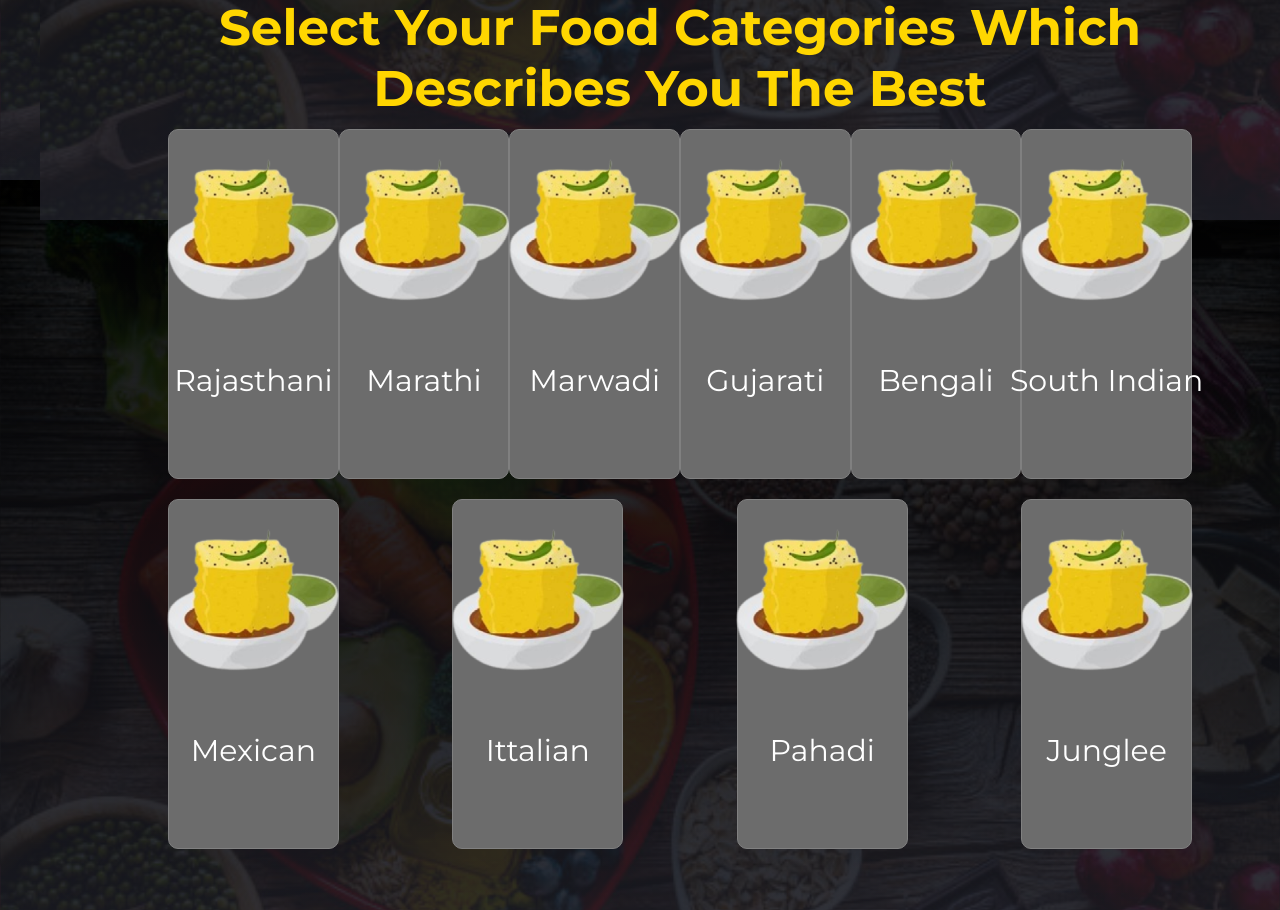
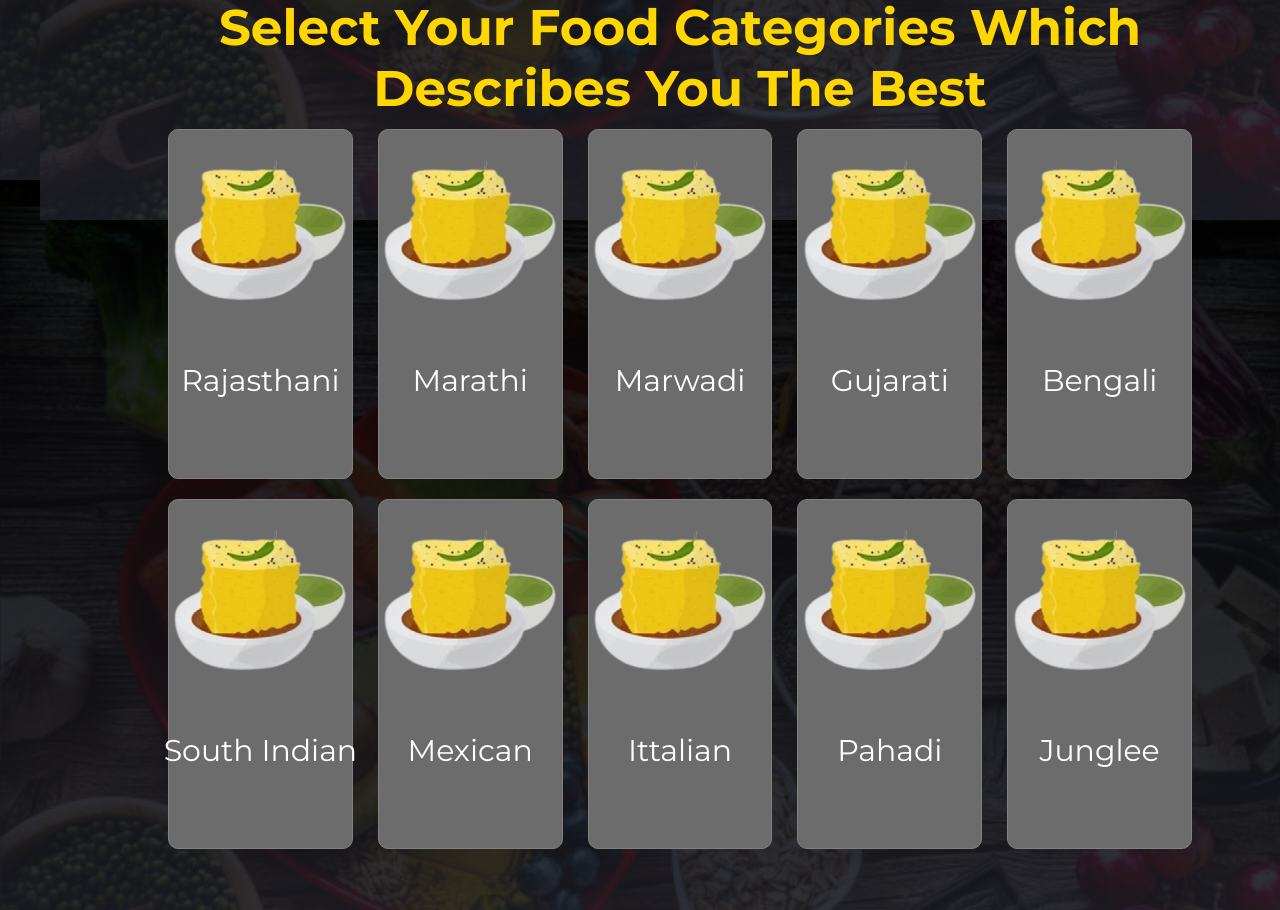
Before and after one commit to JrG-One/SamaadhaanWeb, a React (Create React App) app: page / in a window 1280 px wide. Shown: the part 620-1530 px from the top of the page. Built offline with nearby package versions, Linux system fonts and the light colour scheme; a web font is replaced by a local one.

Commit message:
Update FoodCategories.jsx

```diff
--- a/src/Components/FoodCategories/FoodCategories.jsx
+++ b/src/Components/FoodCategories/FoodCategories.jsx
@@ -109,23 +109,23 @@ const FoodCategories = () => {
   }}
 >
   {/* First Row */}
-  <div className="mark" style={{ flexBasis: "calc(16.666% - 0px)", marginBottom: "20px", display: "flex", flexDirection: "column", alignItems: "center", border: "0.5px solid grey", borderRadius: "10px" }}>
+  <div className="mark" style={{ flexBasis: "calc(20% - 20px)", marginBottom: "20px", display: "flex", flexDirection: "column", alignItems: "center", border: "0.5px solid grey", borderRadius: "10px" }}>
     <img src={B1} alt="" style={{ height: "220px", width: "200px", objectFit: "cover", borderRadius: "10px 10px 0 0" }} />
     <p style={{ textAlign: "center", color: "white", fontSize: "30px", overflow: "hidden", textOverflow: "ellipsis", whiteSpace: "nowrap", margin: "0", padding: "10px" }}>Rajasthani</p>
   </div>
-  <div className="mark" style={{ flexBasis: "calc(16.666% - 0px)", marginBottom: "20px", display: "flex", flexDirection: "column", alignItems: "center", border: "0.5px solid grey", borderRadius: "10px" }}>
+  <div className="mark" style={{ flexBasis: "calc(20% - 20px)", marginBottom: "20px", display: "flex", flexDirection: "column", alignItems: "center", border: "0.5px solid grey", borderRadius: "10px" }}>
     <img src={B1} alt="" style={{ height: "220px", width: "200px", objectFit: "cover", borderRadius: "10px 10px 0 0" }} />
     <p style={{ textAlign: "center", color: "white", fontSize: "30px", overflow: "hidden", textOverflow: "ellipsis", whiteSpace: "nowrap", margin: "0", padding: "10px" }}>Marathi</p>
   </div>
-  <div className="mark" style={{ flexBasis: "calc(16.666% - 0px)", marginBottom: "20px", display: "flex", flexDirection: "column", alignItems: "center", border: "0.5px solid grey", borderRadius: "10px" }}>
+  <div className="mark" style={{ flexBasis: "calc(20% - 20px)", marginBottom: "20px", display: "flex", flexDirection: "column", alignItems: "center", border: "0.5px solid grey", borderRadius: "10px" }}>
     <img src={B1} alt="" style={{ height: "220px", width: "200px", objectFit: "cover", borderRadius: "10px 10px 0 0" }} />
     <p style={{ textAlign: "center", color: "white", fontSize: "30px", overflow: "hidden", textOverflow: "ellipsis", whiteSpace: "nowrap", margin: "0", padding: "10px" }}>Marwadi</p>
   </div>
-  <div className="mark" style={{ flexBasis: "calc(16.666% - 0px)", marginBottom: "20px", display: "flex", flexDirection: "column", alignItems: "center", border: "0.5px solid grey", borderRadius: "10px" }}>
+  <div className="mark" style={{ flexBasis: "calc(20% - 20px)", marginBottom: "20px", display: "flex", flexDirection: "column", alignItems: "center", border: "0.5px solid grey", borderRadius: "10px" }}>
     <img src={B1} alt="" style={{ height: "220px", width: "200px", objectFit: "cover", borderRadius: "10px 10px 0 0" }} />
     <p style={{ textAlign: "center", color: "white", fontSize: "30px", overflow: "hidden", textOverflow: "ellipsis", whiteSpace: "nowrap", margin: "0", padding: "10px" }}>Gujarati</p>
   </div>
-  <div className="mark" style={{ flexBasis: "calc(16.666% - 0px)", marginBottom: "20px", display: "flex", flexDirection: "column", alignItems: "center", border: "0.5px solid grey", borderRadius: "10px" }}>
+  <div className="mark" style={{ flexBasis: "calc(20% - 20px)", marginBottom: "20px", display: "flex", flexDirection: "column", alignItems: "center", border: "0.5px solid grey", borderRadius: "10px" }}>
     <img src={B1} alt="" style={{ height: "220px", width: "200px", objectFit: "cover", borderRadius: "10px 10px 0 0" }} />
     <p style={{ textAlign: "center", color: "white", fontSize: "30px", overflow: "hidden", textOverflow: "ellipsis", whiteSpace: "nowrap", margin: "0", padding: "10px" }}>Bengali</p>
   </div>
@@ -133,23 +133,23 @@ const FoodCategories = () => {
   {/* Repeat the above div structure for other categories in the first row */}
 
   {/* Second Row */}
-  <div className="mark" style={{ flexBasis: "calc(16.666% - 0px)", marginBottom: "20px", display: "flex", flexDirection: "column", alignItems: "center", border: "0.5px solid grey", borderRadius: "10px" }}>
+  <div className="mark" style={{ flexBasis: "calc(20% - 20px)", marginBottom: "20px", display: "flex", flexDirection: "column", alignItems: "center", border: "0.5px solid grey", borderRadius: "10px" }}>
     <img src={B1} alt="" style={{ height: "220px", width: "200px", objectFit: "cover", borderRadius: "10px 10px 0 0" }} />
     <p style={{ textAlign: "center", color: "white", fontSize: "30px", overflow: "hidden", textOverflow: "ellipsis", whiteSpace: "nowrap", margin: "0", padding: "10px" }}>South Indian</p>
   </div>
-  <div className="mark" style={{ flexBasis: "calc(16.666% - 0px)", marginBottom: "20px", display: "flex", flexDirection: "column", alignItems: "center", border: "0.5px solid grey", borderRadius: "10px" }}>
+  <div className="mark" style={{ flexBasis: "calc(20% - 20px)", marginBottom: "20px", display: "flex", flexDirection: "column", alignItems: "center", border: "0.5px solid grey", borderRadius: "10px" }}>
     <img src={B1} alt="" style={{ height: "220px", width: "200px", objectFit: "cover", borderRadius: "10px 10px 0 0" }} />
     <p style={{ textAlign: "center", color: "white", fontSize: "30px", overflow: "hidden", textOverflow: "ellipsis", whiteSpace: "nowrap", margin: "0", padding: "10px" }}>Mexican</p>
   </div>
-  <div className="mark" style={{ flexBasis: "calc(16.666% - 0px)", marginBottom: "20px", display: "flex", flexDirection: "column", alignItems: "center", border: "0.5px solid grey", borderRadius: "10px" }}>
+  <div className="mark" style={{ flexBasis: "calc(20% - 20px)", marginBottom: "20px", display: "flex", flexDirection: "column", alignItems: "center", border: "0.5px solid grey", borderRadius: "10px" }}>
     <img src={B1} alt="" style={{ height: "220px", width: "200px", objectFit: "cover", borderRadius: "10px 10px 0 0" }} />
     <p style={{ textAlign: "center", color: "white", fontSize: "30px", overflow: "hidden", textOverflow: "ellipsis", whiteSpace: "nowrap", margin: "0", padding: "10px" }}>Ittalian</p>
   </div>
-  <div className="mark" style={{ flexBasis: "calc(16.666% - 0px)", marginBottom: "20px", display: "flex", flexDirection: "column", alignItems: "center", border: "0.5px solid grey", borderRadius: "10px" }}>
+  <div className="mark" style={{ flexBasis: "calc(20% - 20px)", marginBottom: "20px", display: "flex", flexDirection: "column", alignItems: "center", border: "0.5px solid grey", borderRadius: "10px" }}>
     <img src={B1} alt="" style={{ height: "220px", width: "200px", objectFit: "cover", borderRadius: "10px 10px 0 0" }} />
     <p style={{ textAlign: "center", color: "white", fontSize: "30px", overflow: "hidden", textOverflow: "ellipsis", whiteSpace: "nowrap", margin: "0", padding: "10px" }}>Pahadi</p>
   </div>
-  <div className="mark" style={{ flexBasis: "calc(16.666% - 0px)", marginBottom: "20px", display: "flex", flexDirection: "column", alignItems: "center", border: "0.5px solid grey", borderRadius: "10px" }}>
+  <div className="mark" style={{ flexBasis: "calc(20% - 20px)", marginBottom: "20px", display: "flex", flexDirection: "column", alignItems: "center", border: "0.5px solid grey", borderRadius: "10px" }}>
     <img src={B1} alt="" style={{ height: "220px", width: "200px", objectFit: "cover", borderRadius: "10px 10px 0 0" }} />
     <p style={{ textAlign: "center", color: "white", fontSize: "30px", overflow: "hidden", textOverflow: "ellipsis", whiteSpace: "nowrap", margin: "0", padding: "10px" }}>Junglee</p>
   </div>
```
